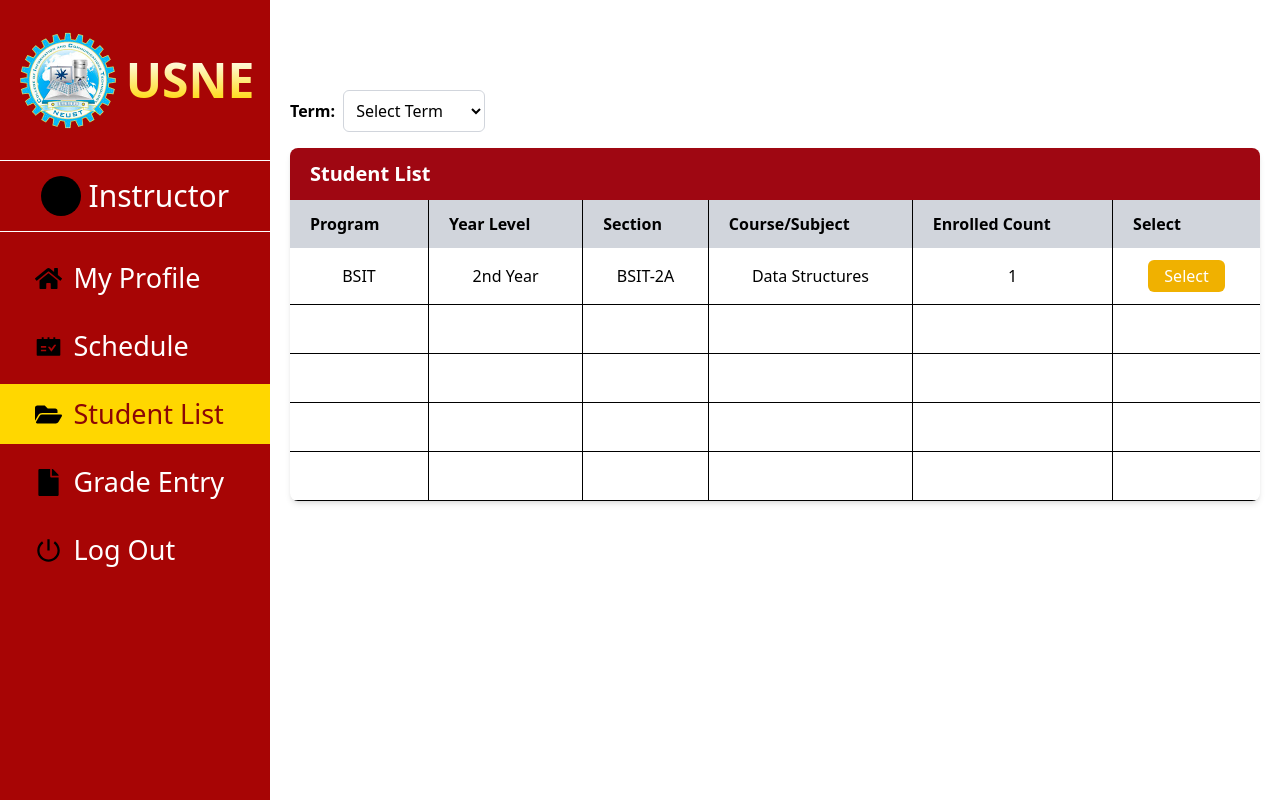
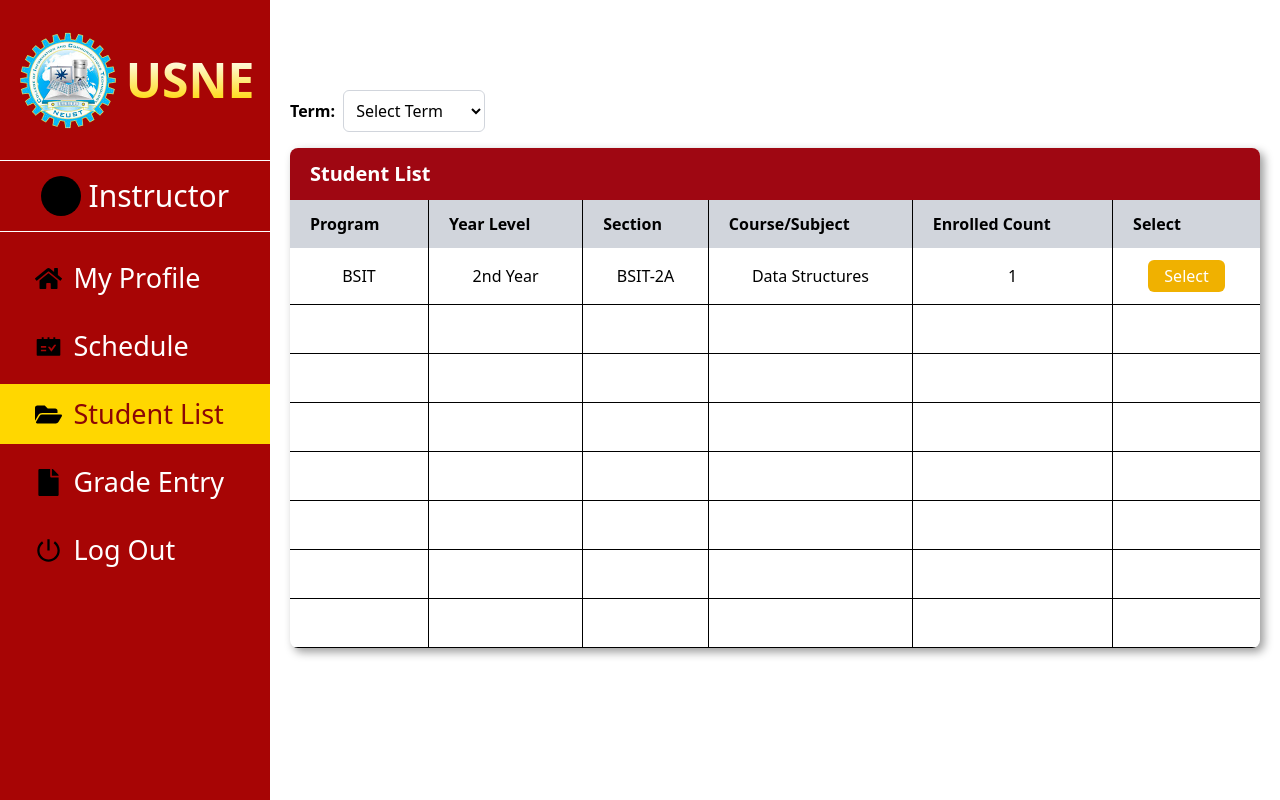
Before and after one commit to Mrcoder1915/enrollment-system, a Next.js app: page /Dashboard in a window 1280 px wide. Both pictures are taken after a click on the item "Student List". Built offline with nearby package versions, Linux system fonts and the light colour scheme.

Commit message:
My third commit

```diff
--- a/app/components/ui/StudentList.js
+++ b/app/components/ui/StudentList.js
@@ -8,7 +8,6 @@ const StudentList = () => {
 
   const students = [
     { id: 1, program: "BSIT", yearLevel: "2nd Year", section: "BSIT-2A", course: "Data Structures", enrolled: true },
-
   ];
 
 
@@ -43,16 +42,16 @@ const StudentList = () => {
         </div>
 
 
-        <div className="max-w-10xl mx-auto bg-white shadow-md rounded-lg overflow-hidden">
-          <div className="overflow-y-auto hide-scrollbar max-h-[375px]">
+        <div className="max-w-10xl mx-auto bg-white shadow-[4px_4px_10px_rgba(0,0,0,0.40)] rounded-lg overflow-hidden ">
+          <div className="overflow-y-auto hide-scrollbar max-h-[510px]">
             <table className="w-full table-auto border-collapse">
               <thead>
-                <tr className="bg-red-800 text-white">
+                <tr className="bg-red-800 text-white sticky top-0 z-20">
                   <th colSpan="6" className="py-3 text-xl font-bold text-left pl-5">
                     Student List
                   </th>
                 </tr>
-                <tr className="bg-gray-300">
+                <tr className="bg-gray-300 sticky top-[52] z-10 text-center">
                   <th className="px-5 py-3 text-left border-r">Program</th>
                   <th className="px-5 py-3 text-left border-r">Year Level</th>
                   <th className="px-5 py-3 text-left border-r">Section</th>
@@ -77,7 +76,7 @@ const StudentList = () => {
                   </tr>
                 ))}
 
-                {Array.from({ length: Math.max(0, 5 - courseList.length) }).map((_, index) => (
+                {Array.from({ length: Math.max(0, 8 - courseList.length) }).map((_, index) => (
                   <tr key={`empty-${index}`} className="border-b">
                     <td className="px-5 py-3 text-center border-r">&nbsp;</td>
                     <td className="px-5 py-3 text-center border-r">&nbsp;</td>
```
